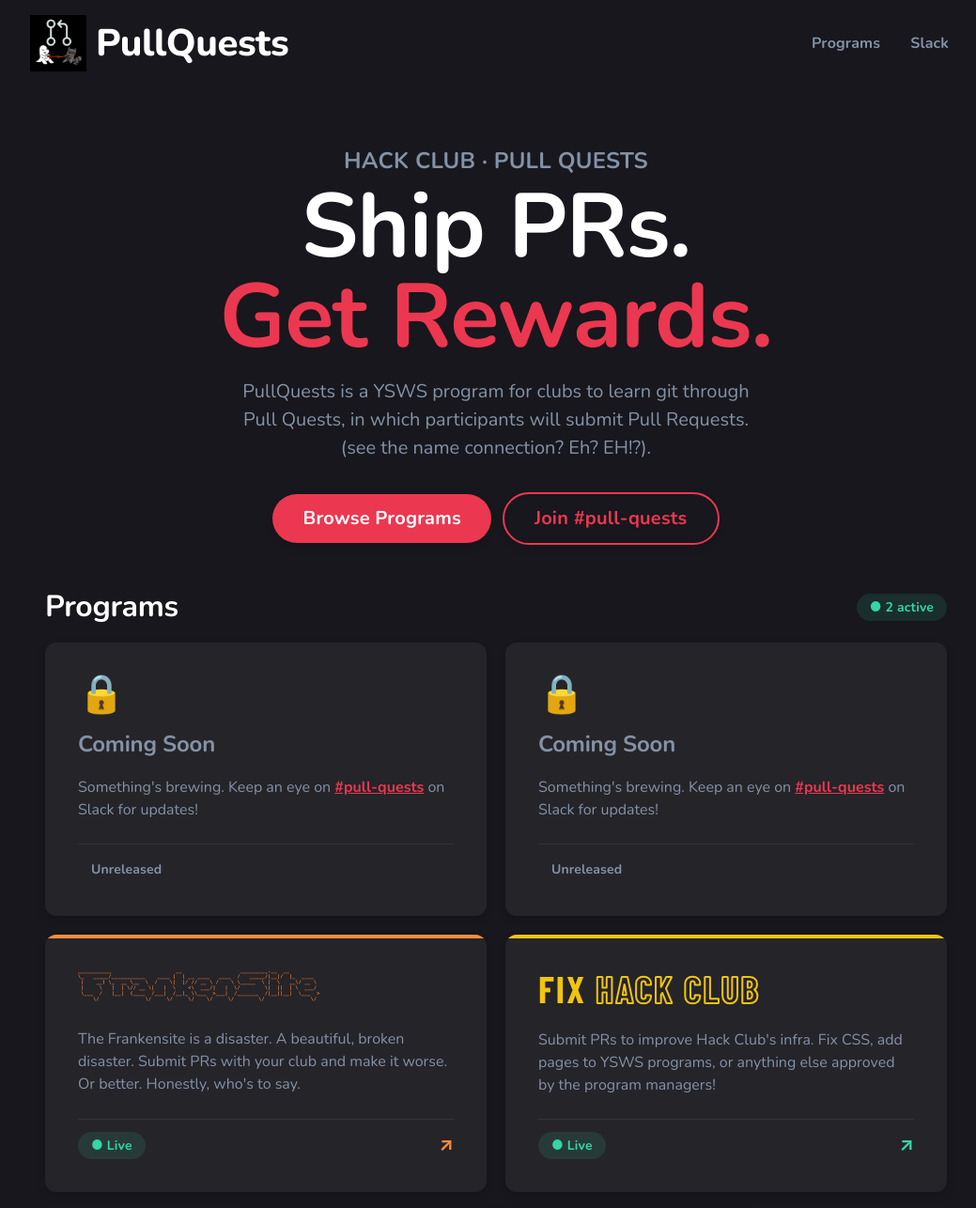
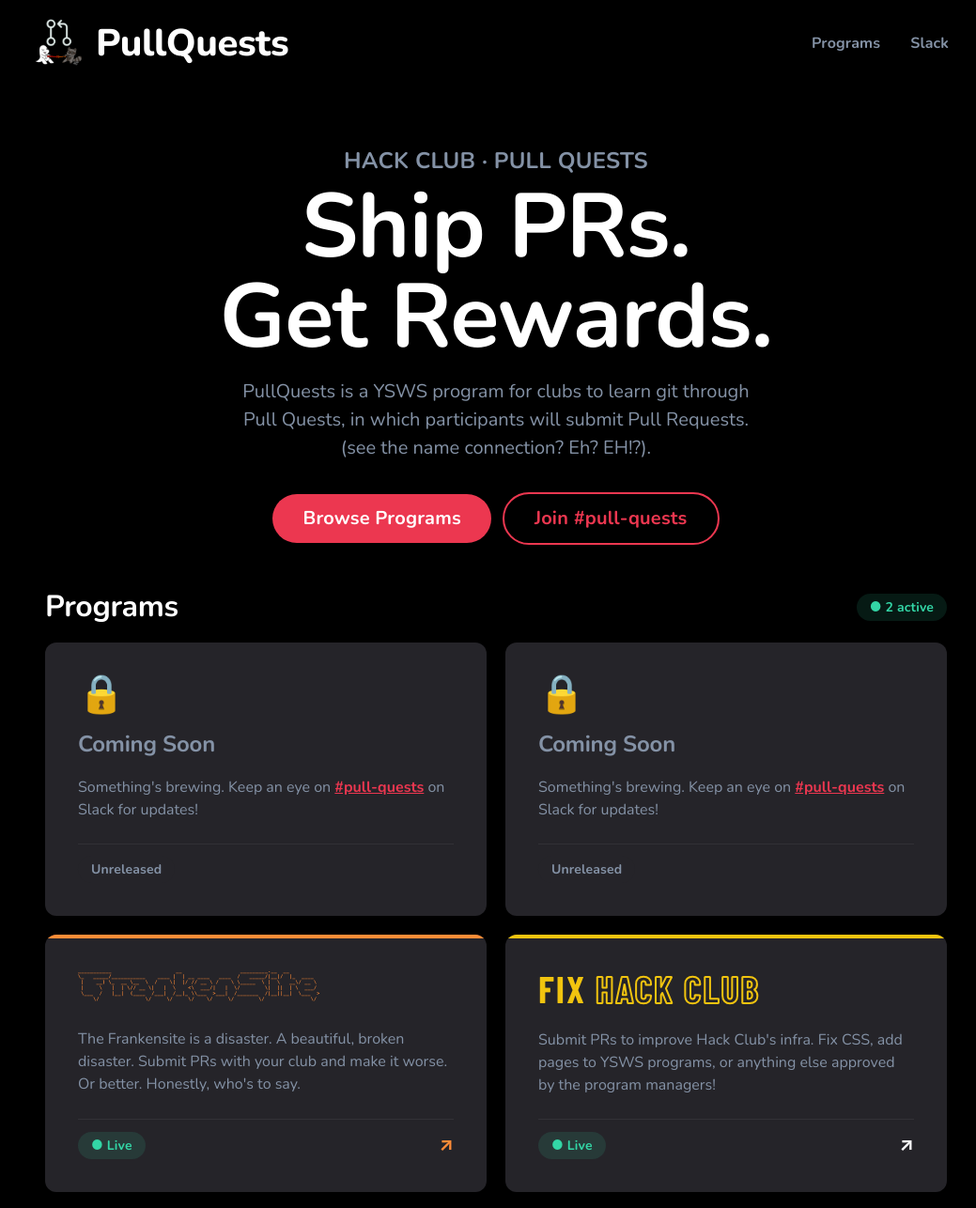
Before and after one commit to hackclub/PullQuests, a plain HTML site: page index.html in a window 1280 px wide. Shown: the top 1286 px of the page at 94% size, without its empty margins (112-1151 px from the left). Drawn offline with nearby package versions, Linux system fonts and the light colour scheme; a web font is replaced by a local one.

Commit message:
Update styles.css

```diff
--- a/styles.css
+++ b/styles.css
@@ -9,7 +9,7 @@
   font-weight: 400;
   line-height: 1.5;
   color: #ffffff;
-  background: #17171d;
+  background: #000000;
   min-height: 100vh;
   -webkit-font-smoothing: antialiased;
   text-rendering: optimizeLegibility;
@@ -112,7 +112,6 @@
   margin-bottom: 16px;
 }
 
-.c-red { color: #ec3750; }
 
 .hero-lead {
   font-size: 20px;
@@ -342,7 +341,7 @@
 }
 
 .arrow-orange { color: #ff8c37; }
-.arrow-green  { color: #33d6a6; }
+.arrow-yellow  { color: #f1c40f; }
 
 
 
```
